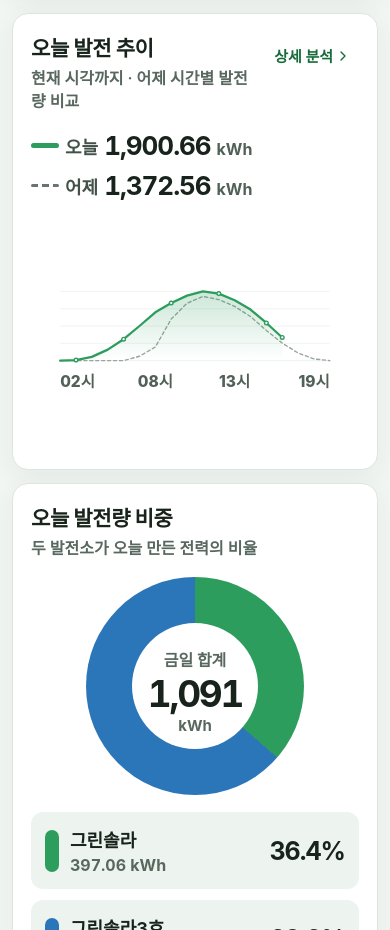
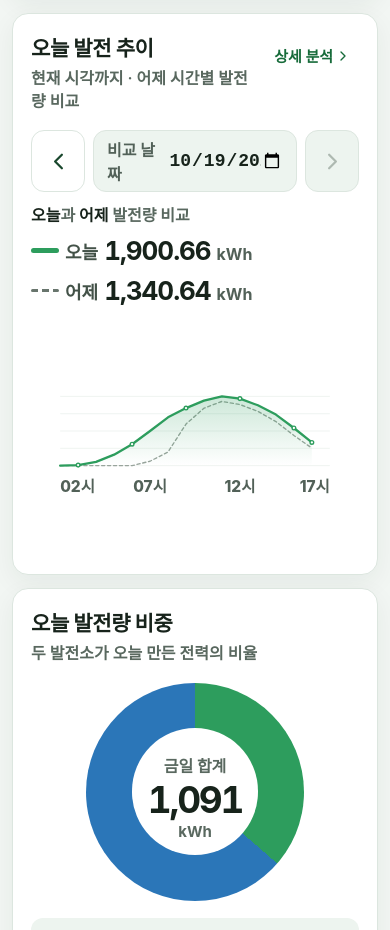
Before and after one commit to soobeom82-glitch/green-solar, a Next.js app: page / in a window 390 px wide. Shown: the part 980-1910 px from the top of the page. Built offline with nearby package versions, Linux system fonts and the light colour scheme.

Commit message:
Add historical generation date comparison

```diff
--- /dev/null
+++ b/app/api/history/route.ts
@@ -0,0 +1,31 @@
+import { NextRequest, NextResponse } from "next/server";
+import { getStoredDay, isRedisConfigured } from "@/lib/dashboard-store";
+
+export const dynamic = "force-dynamic";
+
+function isDate(value: string | null): value is string {
+  return Boolean(value && /^\d{4}-\d{2}-\d{2}$/.test(value));
+}
+
+function previousDate(date: string) {
+  const [year, month, day] = date.split("-").map(Number);
+  return new Date(Date.UTC(year, month - 1, day - 1)).toISOString().slice(0, 10);
+}
+
+export async function GET(request: NextRequest) {
+  const date = request.nextUrl.searchParams.get("date");
+  if (!isDate(date)) return NextResponse.json({ error: "날짜 형식이 올바르지 않습니다." }, { status: 400 });
+  if (!isRedisConfigured()) return NextResponse.json({ error: "저장소가 연결되지 않았습니다." }, { status: 503 });
+
+  const previous = previousDate(date);
+  const [selectedDay, previousDay] = await Promise.all([getStoredDay(date), getStoredDay(previous)]);
+  return NextResponse.json({
+    date,
+    previousDate: previous,
+    series: selectedDay?.series ?? [],
+    previousSeries: previousDay?.series ?? [],
+    updatedAt: selectedDay?.updatedAt ?? null,
+  }, {
+    headers: { "cache-control": "private, no-store, max-age=0" },
+  });
+}
--- a/app/globals.css
+++ b/app/globals.css
@@ -93,6 +93,15 @@ button { color: inherit; }
 .summary-status.good { color: var(--green-700); background: var(--green-100); }
 .summary-status.warning { color: var(--yellow-700); background: var(--yellow-100); }
 .chart-panel { min-height: 330px; }
+.trend-browser { min-width: 0; }
+.trend-date-controls { margin-bottom: 9px; display: flex; align-items: stretch; justify-content: flex-end; gap: 7px; }
+.date-step-button { width: 48px; min-height: 48px; border: 1px solid var(--line); border-radius: 11px; display: grid; place-items: center; color: var(--green-800); background: var(--surface); cursor: pointer; }
+.date-step-button:disabled { color: #aeb9b1; background: var(--surface-soft); cursor: not-allowed; }
+.trend-date-picker { min-height: 48px; padding: 6px 11px; display: flex; align-items: center; gap: 8px; border: 1px solid var(--line); border-radius: 11px; background: var(--surface-soft); }
+.trend-date-picker span { color: #526158; font-size: 14px; font-weight: 750; }
+.trend-date-picker input { min-width: 136px; border: 0; color: var(--ink); background: transparent; font-size: 16px; font-weight: 750; }
+.trend-date-caption { margin: 0 0 5px; color: #59685f; font-size: 14px; font-weight: 650; }
+.trend-date-caption strong { color: var(--ink); }
 .generation-share-panel { min-height: 330px; }
 .share-chart-layout { min-height: 245px; display: grid; grid-template-columns: minmax(148px, .78fr) minmax(0, 1fr); align-items: center; gap: 18px; }
 .share-donut { width: min(190px, 100%); aspect-ratio: 1; margin: auto; display: grid; place-items: center; border-radius: 50%; }
@@ -256,6 +265,13 @@ button { color: inherit; }
   .panel-heading p { font-size: 16px; line-height: 1.45; }
   .text-button { min-height: 48px; font-size: 15px; }
   .chart-panel { min-height: auto; }
+  .trend-date-controls { justify-content: stretch; margin-bottom: 12px; gap: 8px; }
+  .date-step-button { width: 54px; min-height: 54px; flex: 0 0 54px; border-radius: 13px; }
+  .date-step-button svg { width: 27px; height: 27px; }
+  .trend-date-picker { min-height: 54px; flex: 1; justify-content: space-between; padding-inline: 13px; border-radius: 13px; }
+  .trend-date-picker span { font-size: 16px; }
+  .trend-date-picker input { min-width: 0; max-width: 155px; font-size: 18px; }
+  .trend-date-caption { margin-bottom: 9px; font-size: 16px; line-height: 1.4; }
   .generation-share-panel { min-height: auto; }
   .share-chart-layout { min-height: auto; grid-template-columns: 1fr; gap: 17px; }
   .share-donut { width: 218px; }
--- a/components/solar-dashboard.tsx
+++ b/components/solar-dashboard.tsx
@@ -7,6 +7,7 @@ import {
   Bell,
   CalendarDays,
   CheckCircle2,
+  ChevronLeft,
   ChevronRight,
   CloudSun,
   FileBarChart,
@@ -21,7 +22,7 @@ import {
   Zap,
 } from "lucide-react";
 import { useCallback, useEffect, useMemo, useState } from "react";
-import type { DashboardData, PlantData, PlantState, SummaryData } from "@/lib/types";
+import type { DashboardData, HourlyEnergyPoint, PlantData, PlantState, SummaryData } from "@/lib/types";
 
 type Section = "overview" | "live" | "trends" | "alerts" | "reports";
 
@@ -45,6 +46,12 @@ const koreaHourFormatter = new Intl.DateTimeFormat("en-US", {
   timeZone: "Asia/Seoul",
   hour: "2-digit",
   hourCycle: "h23",
+});
+const koreaDateFormatter = new Intl.DateTimeFormat("en-CA", {
+  timeZone: "Asia/Seoul",
+  year: "numeric",
+  month: "2-digit",
+  day: "2-digit",
 });
 
 function formatNumber(value: number, maximumFractionDigits = 2) {
@@ -107,13 +114,26 @@ function koreaHour(value: string) {
   return Number(koreaHourFormatter.format(new Date(value)));
 }
 
+function koreaDate(value: string) {
+  return koreaDateFormatter.format(new Date(value));
+}
+
+function offsetDate(date: string, days: number) {
+  const [year, month, day] = date.split("-").map(Number);
+  return new Date(Date.UTC(year, month - 1, day + days)).toISOString().slice(0, 10);
+}
+
+function formatChartDate(date: string) {
+  return new Intl.DateTimeFormat("ko-KR", { month: "long", day: "numeric", weekday: "short" }).format(new Date(`${date}T12:00:00+09:00`));
+}
+
 function hourlyChartData(data: DashboardData, day: "today" | "yesterday") {
   const currentHour = koreaHour(data.updatedAt);
-  const series = day === "today" ? data.todaySeries.filter((point) => Number(point.label) <= currentHour) : data.yesterdaySeries;
-  return series.map((point) => ({ label: point.label, value: point.energyKwh }));
+  const series = day === "today" ? data.todaySeries : data.yesterdaySeries;
+  return series.filter((point) => Number(point.label) <= currentHour).map((point) => ({ label: point.label, value: point.energyKwh }));
 }
 
-function TrendLineChart({ data, comparisonData = [], unit, ariaLabel }: { data: ChartPoint[]; comparisonData?: ChartPoint[]; unit: string; ariaLabel: string }) {
+function TrendLineChart({ data, comparisonData = [], unit, ariaLabel, primaryLabel = "오늘", comparisonLabel = "어제" }: { data: ChartPoint[]; comparisonData?: ChartPoint[]; unit: string; ariaLabel: string; primaryLabel?: string; comparisonLabel?: string }) {
   const width = 720;
   const height = 280;
   const padding = 64;
@@ -146,9 +166,9 @@ function TrendLineChart({ data, comparisonData = [], unit, ariaLabel }: { data:
 
   return (
     <div className="trend-chart-wrap">
-      <div className="chart-legend" aria-label={`오늘 발전량 ${formatNumber(todayTotal)} ${unit}${comparisonData.length ? `, 어제 발전량 ${formatNumber(yesterdayTotal)} ${unit}` : ""}`}>
-        <span><i className="legend-today" /><b>오늘</b><strong>{formatNumber(todayTotal)} <small>{unit}</small></strong></span>
-        {comparisonData.length ? <span><i className="legend-yesterday" /><b>어제</b><strong>{formatNumber(yesterdayTotal)} <small>{unit}</small></strong></span> : null}
+      <div className="chart-legend" aria-label={`${primaryLabel} 발전량 ${formatNumber(todayTotal)} ${unit}${comparisonData.length ? `, ${comparisonLabel} 발전량 ${formatNumber(yesterdayTotal)} ${unit}` : ""}`}>
+        <span><i className="legend-today" /><b>{primaryLabel}</b><strong>{formatNumber(todayTotal)} <small>{unit}</small></strong></span>
+        {comparisonData.length ? <span><i className="legend-yesterday" /><b>{comparisonLabel}</b><strong>{formatNumber(yesterdayTotal)} <small>{unit}</small></strong></span> : null}
       </div>
       <svg className="trend-chart" viewBox={`0 0 ${width} ${height}`} role="img" aria-label={ariaLabel}>
         <defs>
@@ -174,6 +194,75 @@ function TrendLineChart({ data, comparisonData = [], unit, ariaLabel }: { data:
           return <text key={hour} x={x} y={height - 6} textAnchor={hour === startHour ? "start" : hour === endHour ? "end" : "middle"}>{String(hour).padStart(2, "0")}시</text>;
         })}
       </svg>
+    </div>
+  );
+}
+
+interface HistoricalTrendData {
+  date: string;
+  previousDate: string;
+  series: HourlyEnergyPoint[];
+  previousSeries: HourlyEnergyPoint[];
+}
+
+function TrendDateBrowser({ data }: { data: DashboardData }) {
+  const latestDate = koreaDate(data.updatedAt);
+  const [selectedDate, setSelectedDate] = useState("");
+  const [historicalData, setHistoricalData] = useState<HistoricalTrendData | null>(null);
+  const [isLoading, setIsLoading] = useState(false);
+  const [historyError, setHistoryError] = useState("");
+  const activeDate = selectedDate || latestDate;
+  const isToday = activeDate === latestDate;
+
+  useEffect(() => {
+    if (isToday) {
+      setHistoricalData(null);
+      setHistoryError("");
+      return;
+    }
+
+    const controller = new AbortController();
+    setIsLoading(true);
+    setHistoryError("");
+    void fetch(`/api/history?date=${encodeURIComponent(activeDate)}`, { cache: "no-store", signal: controller.signal })
+      .then(async (response) => {
+        if (!response.ok) throw new Error("저장된 발전량을 불러오지 못했습니다.");
+        return response.json() as Promise<HistoricalTrendData>;
+      })
+      .then((nextData) => setHistoricalData(nextData))
+      .catch((error: unknown) => {
+        if (error instanceof DOMException && error.name === "AbortError") return;
+        setHistoricalData(null);
+        setHistoryError(error instanceof Error ? error.message : "저장된 발전량을 불러오지 못했습니다.");
+      })
+      .finally(() => setIsLoading(false));
+
+    return () => controller.abort();
+  }, [activeDate, isToday]);
+
+  const primaryData: ChartPoint[] = isToday
+    ? hourlyChartData(data, "today")
+    : (historicalData?.series ?? []).map((point) => ({ label: point.label, value: point.energyKwh }));
+  const comparisonData: ChartPoint[] = isToday
+    ? hourlyChartData(data, "yesterday")
+    : (historicalData?.previousSeries ?? []).map((point) => ({ label: point.label, value: point.energyKwh }));
+  const primaryLabel = isToday ? "오늘" : formatChartDate(activeDate);
+  const comparisonDate = offsetDate(activeDate, -1);
+  const comparisonLabel = isToday ? "어제" : formatChartDate(comparisonDate);
+  const hasHistoricalData = isToday || Boolean(historicalData?.series.length || historicalData?.previousSeries.length);
+
+  return (
+    <div className="trend-browser">
+      <div className="trend-date-controls" aria-label="발전량 비교 날짜 선택">
+        <button type="button" className="date-step-button" onClick={() => setSelectedDate(offsetDate(activeDate, -1))} aria-label="이전 날짜"><ChevronLeft size={24} /></button>
+        <label className="trend-date-picker"><span>비교 날짜</span><input type="date" value={activeDate} max={latestDate} onChange={(event) => setSelectedDate(event.target.value)} /></label>
+        <button type="button" className="date-step-button" onClick={() => setSelectedDate(offsetDate(activeDate, 1))} aria-label="다음 날짜" disabled={activeDate >= latestDate}><ChevronRight size={24} /></button>
+      </div>
+      <p className="trend-date-caption"><strong>{primaryLabel}</strong>과 <strong>{comparisonLabel}</strong> 발전량 비교</p>
+      {isLoading ? <div className="empty-chart">저장된 발전량을 불러오는 중입니다.</div> : null}
+      {!isLoading && historyError ? <div className="empty-chart">{historyError}</div> : null}
+      {!isLoading && !historyError && !hasHistoricalData ? <div className="empty-chart">이 날짜의 저장된 발전량이 없습니다.</div> : null}
+      {!isLoading && !historyError && hasHistoricalData ? <TrendLineChart data={primaryData} comparisonData={comparisonData} unit="kWh" primaryLabel={primaryLabel} comparisonLabel={comparisonLabel} ariaLabel={`${primaryLabel}와 ${comparisonLabel}의 시간별 발전량 비교`} /> : null}
     </div>
   );
 }
@@ -409,7 +498,7 @@ function OverviewSection({ data, summary, monthEnergy, outputRate, normalTotal,
       <section className="overview-grid">
         <article className="panel chart-panel">
           <div className="panel-heading"><div><h2>오늘 발전 추이</h2><p>현재 시각까지 · 어제 시간별 발전량 비교</p></div><button type="button" className="text-button" onClick={onOpenTrends}>상세 분석 <ChevronRight size={16} /></button></div>
-          <TrendLineChart data={hourlyChartData(data, "today")} comparisonData={hourlyChartData(data, "yesterday")} unit="kWh" ariaLabel="현재 시각까지의 오늘 시간별 발전량과 어제 발전량 비교" />
+          <TrendDateBrowser data={data} />
         </article>
         <GenerationShareChart plants={data.plants} />
         <article className="panel status-panel">
@@ -496,7 +585,7 @@ function TrendsSection({ data }: { data: DashboardData }) {
       <div className="period-tabs" role="group" aria-label="분석 기간"><button type="button" className={period === "today" ? "active" : ""} onClick={() => setPeriod("today")}>오늘</button><button type="button" className={period === "month" ? "active" : ""} onClick={() => setPeriod("month")}>최근 30일</button></div>
       <article className="panel analysis-chart-panel">
         <div className="panel-heading"><div><h2>{period === "today" ? "시간별 발전량 비교" : "일별 발전량"}</h2><p>{period === "today" ? "현재 시각까지의 오늘 발전량을 어제와 비교합니다." : "일사량 변화에 따른 발전량 추이를 확인합니다."}</p></div></div>
-        {period === "today" ? <TrendLineChart data={hourlyChartData(data, "today")} comparisonData={hourlyChartData(data, "yesterday")} unit="kWh" ariaLabel="현재 시각까지의 오늘 시간별 발전량과 어제 발전량 비교" /> : <DailyBarChart data={data.dailySeries} />}
+        {period === "today" ? <TrendDateBrowser data={data} /> : <DailyBarChart data={data.dailySeries} />}
       </article>
       <section className="analysis-insights">
         <article className="panel insight-card"><span>오늘 최고 출력</span><strong>{formatNumber(Math.max(...data.todaySeries.map((point) => point.powerKw), 0))} kW</strong><p>전체 설비용량의 {formatNumber((Math.max(...data.todaySeries.map((point) => point.powerKw), 0) / Math.max(data.summary.capacityKw, 1)) * 100, 1)}%</p></article>
```
Also changed, not shown: lib/dashboard-store.ts (+6 -1 lines).
